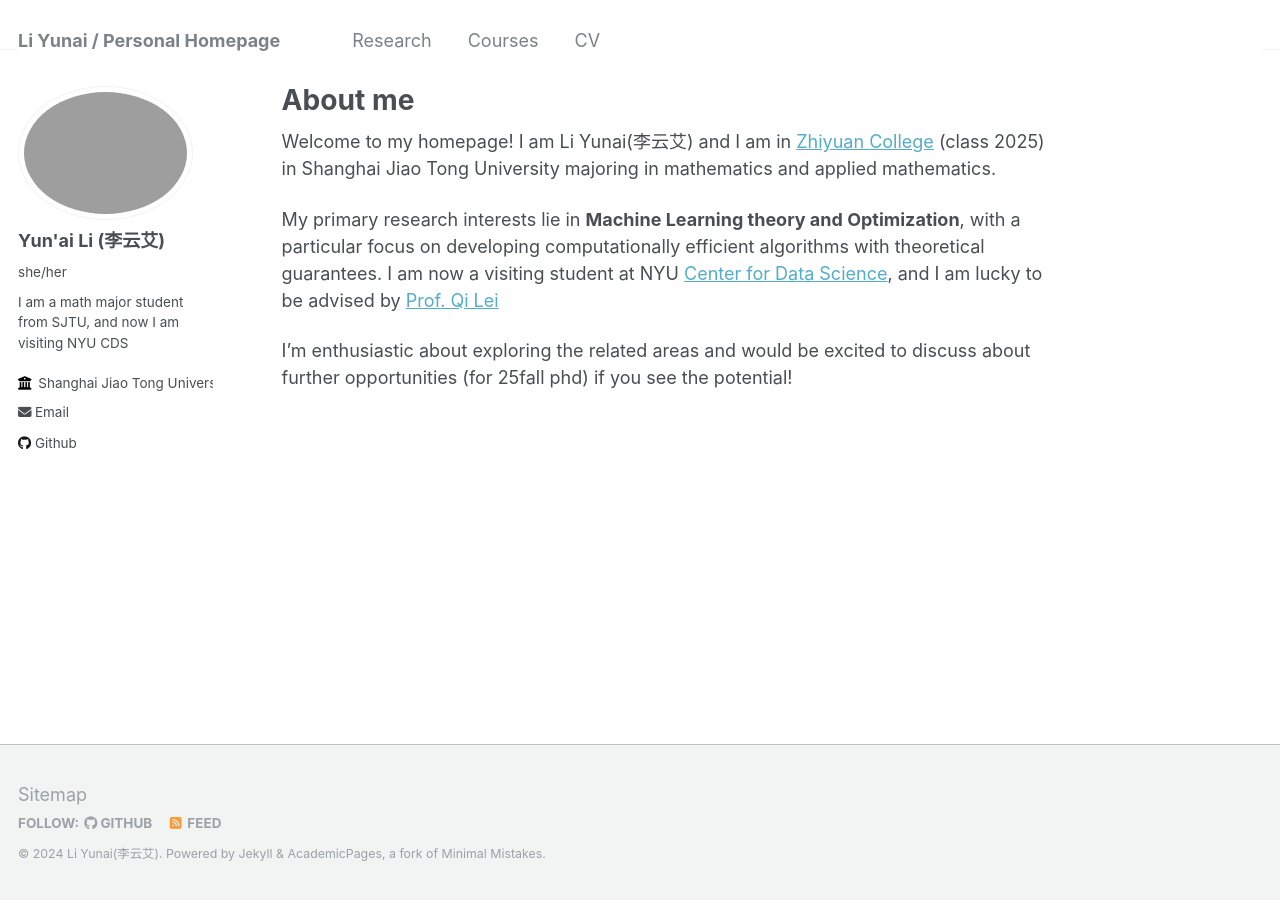
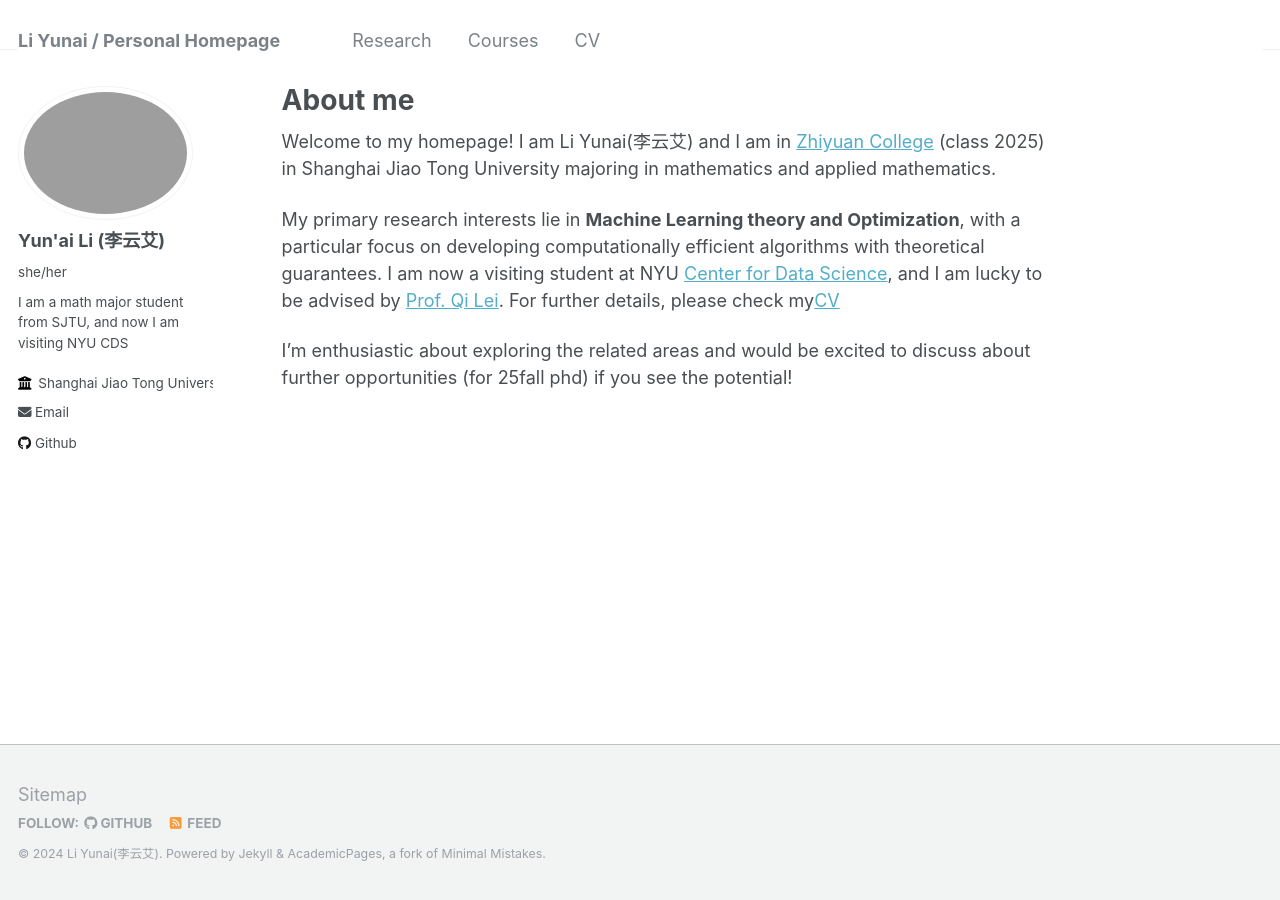
Before and after one commit to Li-Yunai/Li-Yunai.github.io, a Jekyll site: the page built from _pages/about.md, in a window 1280 px wide. Built offline with Jekyll 4.4.1, drawn with Linux system fonts in a browser that asks for light colours.

Commit message:
Update about.md

```diff
--- a/_pages/about.md
+++ b/_pages/about.md
@@ -9,7 +9,7 @@ redirect_from:
 Welcome to my homepage! I am Li Yunai(李云艾) and I am in [Zhiyuan College](https://en.zhiyuan.sjtu.edu.cn/en/about/overview) (class 2025) in Shanghai Jiao Tong University majoring in mathematics and applied mathematics.
 
 My primary research interests lie in <b>Machine Learning theory and Optimization</b>, with a particular focus
-on developing computationally efficient algorithms with theoretical guarantees. I am now a visiting student at NYU [Center for Data Science](https://cds.nyu.edu/), and I am lucky to be advised by [Prof. Qi Lei](https://cecilialeiqi.github.io/)
+on developing computationally efficient algorithms with theoretical guarantees. I am now a visiting student at NYU [Center for Data Science](https://cds.nyu.edu/), and I am lucky to be advised by [Prof. Qi Lei](https://cecilialeiqi.github.io/). For further details, please check my[CV](https://li-yunai.github.io//cv/)
 
 I’m enthusiastic about exploring the related areas and would be excited to discuss about further
 opportunities (for 25fall phd) if you see the potential!
```
